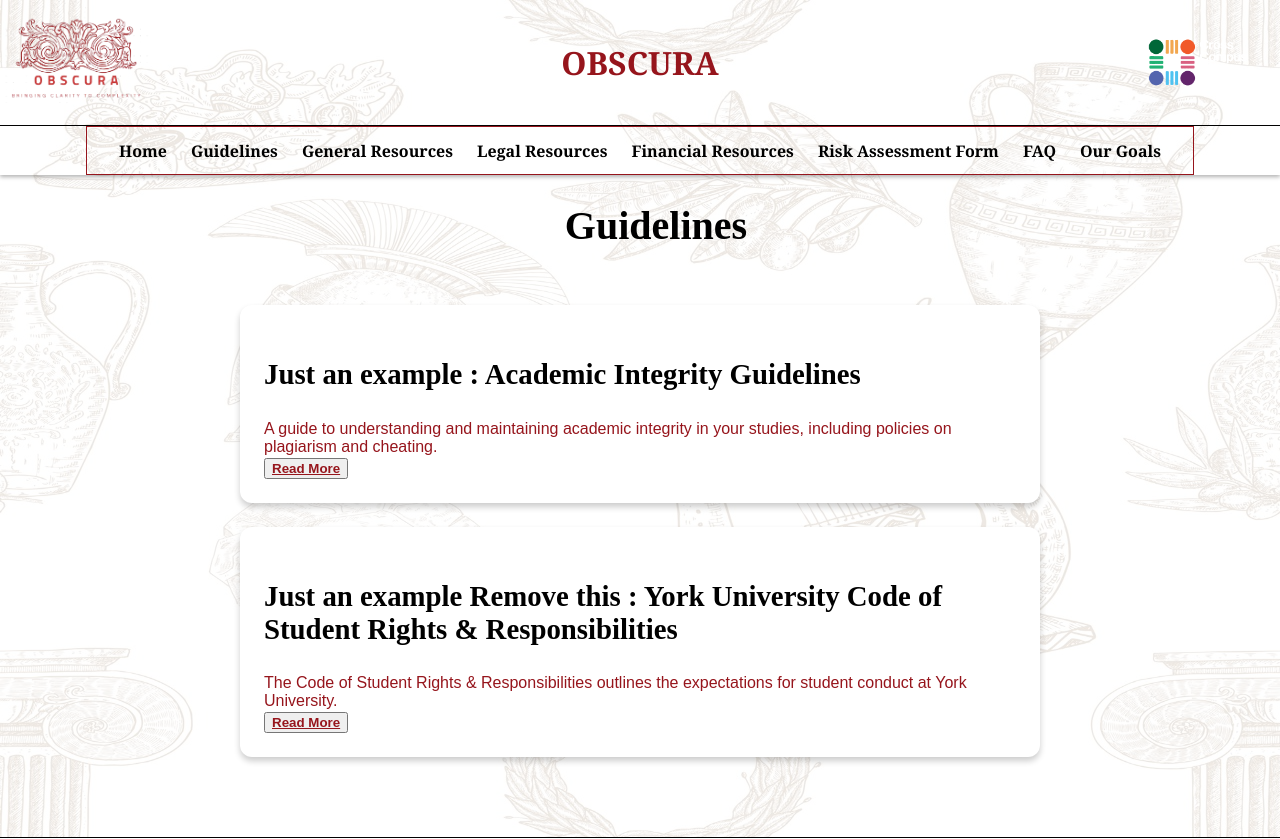
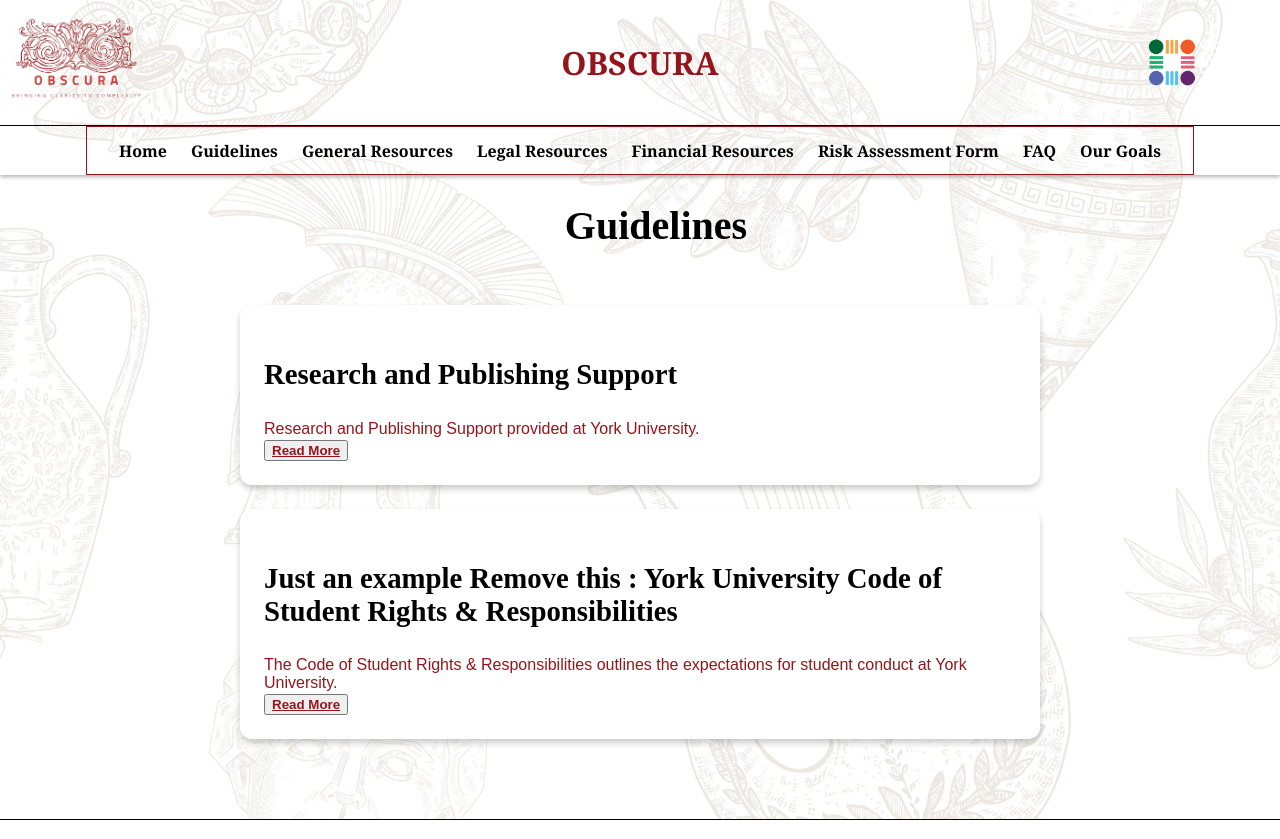
Before and after one commit to Harshil-K/KnowledgeMobilization, a React (Create React App) app: page /guidelines in a window 1280 px wide. Shown: the top 839 px of the page. Built offline with nearby package versions, Linux system fonts and the light colour scheme.

Commit message:
Some tweaks in guidlines to be reviewed

```diff
--- a/src/pages/Guidelines.jsx
+++ b/src/pages/Guidelines.jsx
@@ -4,14 +4,11 @@
 
 const guidelines = [
     {
-        title: "Just an example : Academic Integrity Guidelines",
-        url: "https://example.com/academic-integrity",
-        excerpt: "A guide to understanding and maintaining academic integrity in your studies, including policies on plagiarism and cheating.",
+        title: "Research and Publishing Support",
+        url: "https://www.library.yorku.ca/web/research-learn/research/",
+        excerpt: "Research and Publishing Support provided at York University.",
         body: `
-            <p>This outlines the principles of academic integrity, providing guidance on how to uphold ethical standards in your academic work.
-            It covers topics such as proper citation, avoiding plagiarism, and understanding institutional policies on cheating.
-            Students can find practical tips for maintaining integrity and resources for seeking help.
-            For more details, consult your institution’s academic integrity office or visit the provided link.</p>
+            <p>The Research & Learn – Research and Publishing Support page from York University Libraries offers a comprehensive suite of services and resources designed to support students, faculty, and researchers throughout the research and publication process.​</p>
         `,
     },
     {
```
